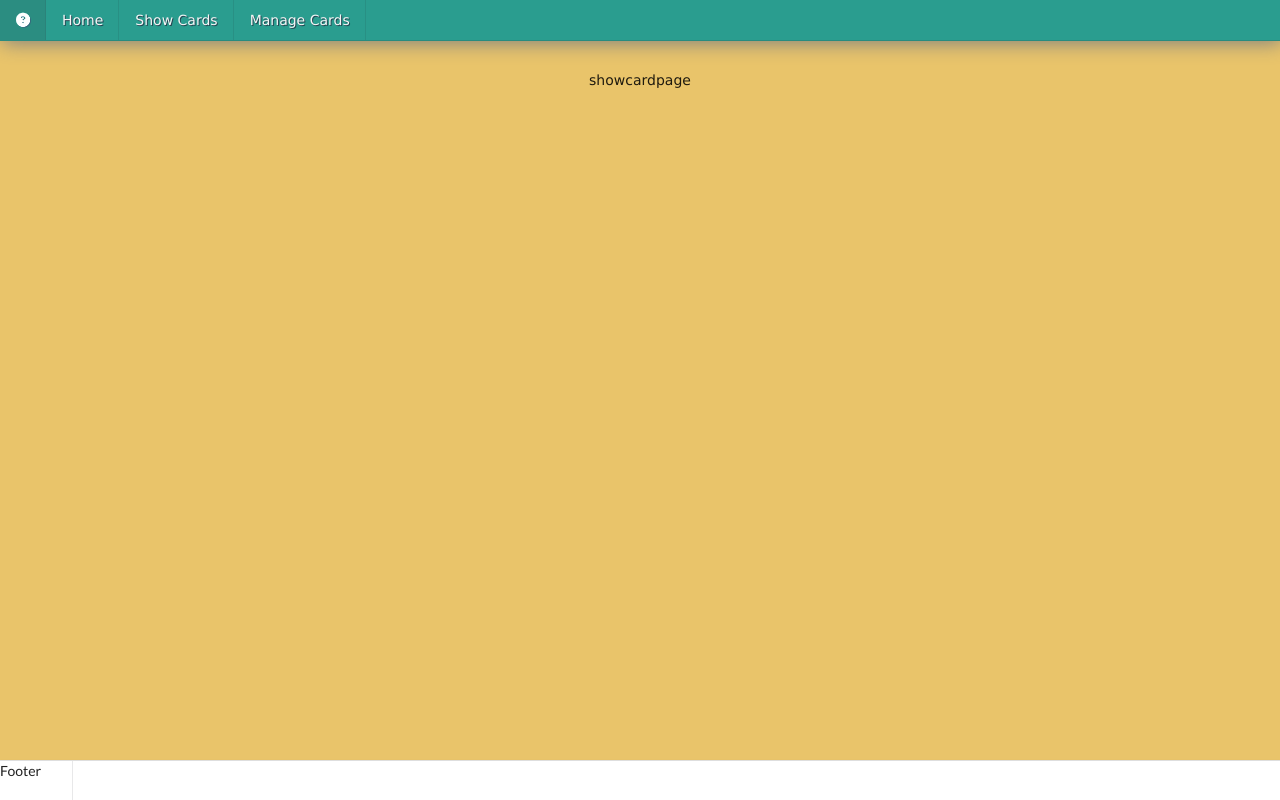
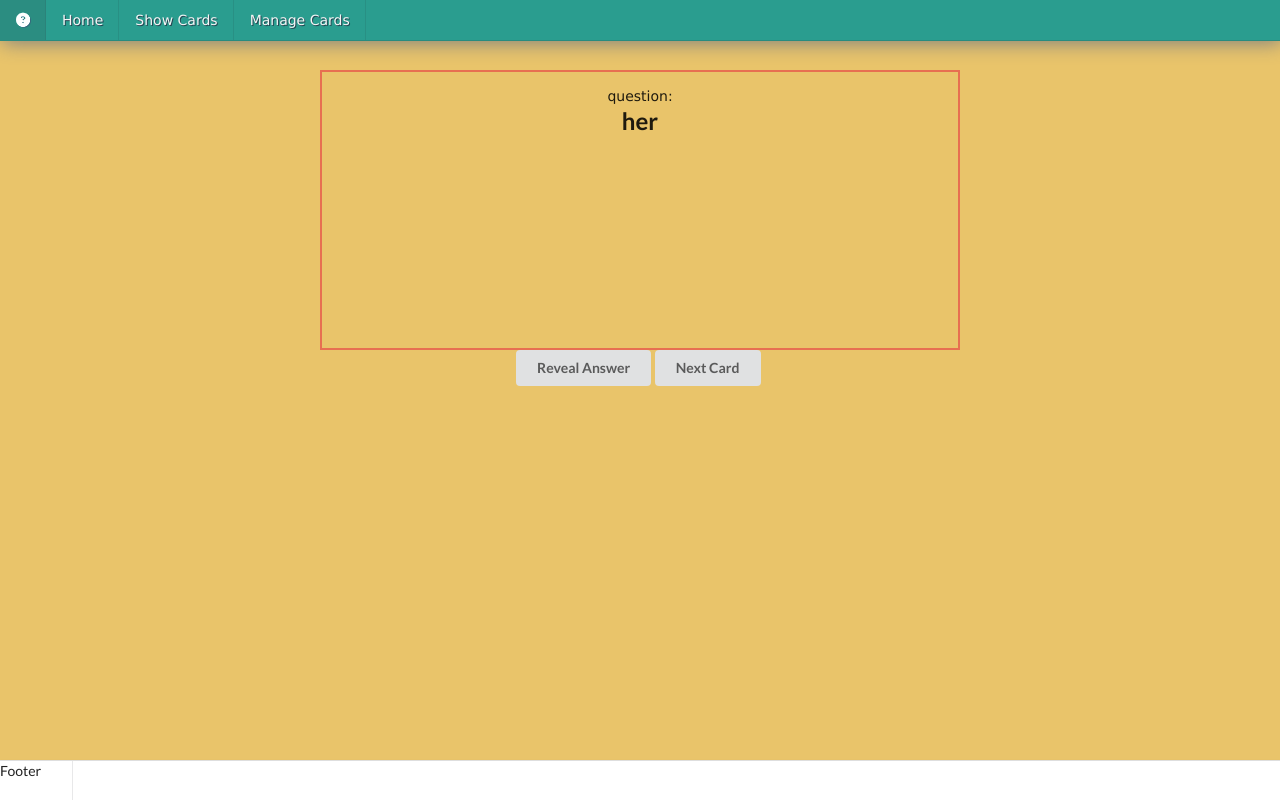
Before and after one commit to dankarger/flash-cards, a React (Create React App) app: page /cards in a window 1280 px wide. Built offline with nearby package versions, Linux system fonts and the light colour scheme.

Commit message:
working cards

```diff
--- /dev/null
+++ b/src/Data/data.js
@@ -0,0 +1,40 @@
+const Data = [
+    {
+        id: 1,
+        question:"her",
+        answer:'dasd',
+        isRead:false,
+    },
+    {
+        id: 2,
+        question:"hee2e2e2e",
+        answer:'dasde2e2e2ee',
+        isRead:false,
+    },
+    {
+        id: 3,
+        question:"thhee ht hthh  2e",
+        answer:'da sd  e2  e    2e2ee',
+        isRead:false,
+    },
+    {
+        id: 4,
+        question:"1111",
+        answer:'cce',
+        isRead:false,
+    },
+]
+export default Data
+
+
+export const getData=async ()=>{
+    return  Data
+}
+export class CardClass {
+    constructor(question,answer) {
+        this.id = Date.now() * (Math.random()*1000)
+        this.question = question
+        this.answer=answer
+        this.isSeen=false
+    }
+}
--- a/src/components/Card/Card.css
+++ b/src/components/Card/Card.css
@@ -0,0 +1,8 @@
+.card {
+    border: 2px solid #e76f51;
+    width:50%;
+    min-height:200px;
+    height: 20rem;
+    padding:1rem;
+    margin:0 auto;
+}
--- a/src/components/Card/Card.jsx
+++ b/src/components/Card/Card.jsx
@@ -0,0 +1,53 @@
+import React from "react";
+import './Card.css'
+
+
+class Card extends React.Component {
+   state={card:{},question:'',answer:''}
+
+    componentDidMount() {
+        // console.log('c111',this.props.card )
+        let card =this.props.card
+        // console.log('card2',card)
+        this.setState({card:card},()=>this.setState({card:this.props.card}) )
+
+    }
+    componentDidUpdate(prevProps, prevState, snapshot) {
+        // console.log('ca',this.state.card )
+    }
+
+
+    injectCard=()=>{
+       if(this.props.side){
+           return(
+               <div className='card'>
+                   question:
+                   <h2>{this.props.card.question}</h2>
+               </div>
+           )
+       }else {
+           return(
+               <div className='card'>
+                   answer:
+                   <h2>{this.props.card.answer}</h2>
+               </div>
+           )
+
+       }
+
+    }
+
+
+    render() {
+        const {card}= this.props
+        return(
+            <div >
+
+                {this.injectCard()}
+
+            </div>
+        )
+
+    }
+}
+export default Card
--- a/src/components/FlashApp/FlashApp.jsx
+++ b/src/components/FlashApp/FlashApp.jsx
@@ -4,25 +4,26 @@ import {BrowserRouter, Route, Routes} from "react-router-dom";
 import Navbar from "../Navbar/Navbar";
 import ShowCardPage from "../../pages/ShowCardPage/ShowCardPage";
 import HomePage from "../../pages/HomePage/HomePage";
+import ManageCardsPage from "../../pages/ManageCardsPage/ManageCardsPage";
+import {getData} from "../../Data/data";
+
 
 class FlashApp extends React.Component {
-
-
-
-
+state={Alldata:[]}
+ componentDidMount() {
+     this.setState({Alldata:getData()})
+ }
 
     render() {
         return (
             <div className='FlashCard-main'>
 
                 <BrowserRouter >
-
                     <Navbar />
-
                     <Routes>
                         <Route path='/' exact element={<HomePage />} />
                         <Route path='/cards' exact element={<ShowCardPage />} />
-                        {/*<Route path='/manage' exact element={<ShowCardPage />} />*/}
+                        <Route path='/manage' exact element={<ManageCardsPage />} />
                         {/*<Route path='/products/:id' exact element={<ProductDetailWrapper callback={this.addCart} type='products'/>} />*/}
                         {/*<Route path='/clothes' exact element={<ClothesPage callback={this.addCart} />} />*/}
                         {/*<Route path='/clothes/:id' exact element={<ProductDetailWrapper callback={this.addCart}  type='clothes'/>} />*/}
--- a/src/pages/ManageCardsPage/ManageCardsPage.jsx
+++ b/src/pages/ManageCardsPage/ManageCardsPage.jsx
@@ -0,0 +1,19 @@
+import React from "react";
+import './ManageCardsPage.css'
+
+
+
+class ManageCardsPage extends React.Component {
+
+
+
+
+    render(){
+        return(
+            <div>
+                ManageCardsPage
+            </div>
+        )
+    }
+}
+export default ManageCardsPage
--- a/src/pages/ShowCardPage/ShowCardPage.jsx
+++ b/src/pages/ShowCardPage/ShowCardPage.jsx
@@ -1,17 +1,49 @@
 import React from "react";
 import './ShowCardPage.css'
-
-
+import Data from "../../Data/data";
+// import {CardClass} from "../../Data/data";
+import Card from "../../components/Card/Card";
+import {getData} from "../../Data/data";
+import Button from "../../components/Button/Button";
 
 class ShowCardPage extends React.Component {
+        state={data:[{id:1,question:'ff',answer:'test'}],currentCardsList:[],isQuestion:true,currentCardIndex:0}
+    componentDidMount() {
+            // console.log('gfgfggfsdfg',this.props.data)
+        // console.log('dasd',getData())
+        getData().then(res=>   this.setState({data:res}))
 
+            }
+    toggleCardSide=()=>{
+            this.setState({ isQuestion: !this.state.isQuestion})
+    }
+    handleNextCardButton=()=>{
 
+            this.setState((prev)=>{return{currentCardIndex:prev.currentCardIndex+1}},()=>console.log(this.state.currentCardIndex))
+    }
+    showCard(){
+            let index = this.state.currentCardIndex
+            let currentCardsList=this.state.currentCardsList
 
+        let card =this.state.data[index]
+        return (
+            <div>
+                <div>
+
+                    <Card card={card} side={this.state.isQuestion}/>
+                </div>
+                <Button callback={this.toggleCardSide} name="Reveal Answer" />
+                <Button callback={this.handleNextCardButton} name="Next Card" />
+            </div>
+        )
+    }
 
     render(){
         return(
             <div>
-                showcardpage
+
+                {this.showCard()}
+
             </div>
         )
     }
```
